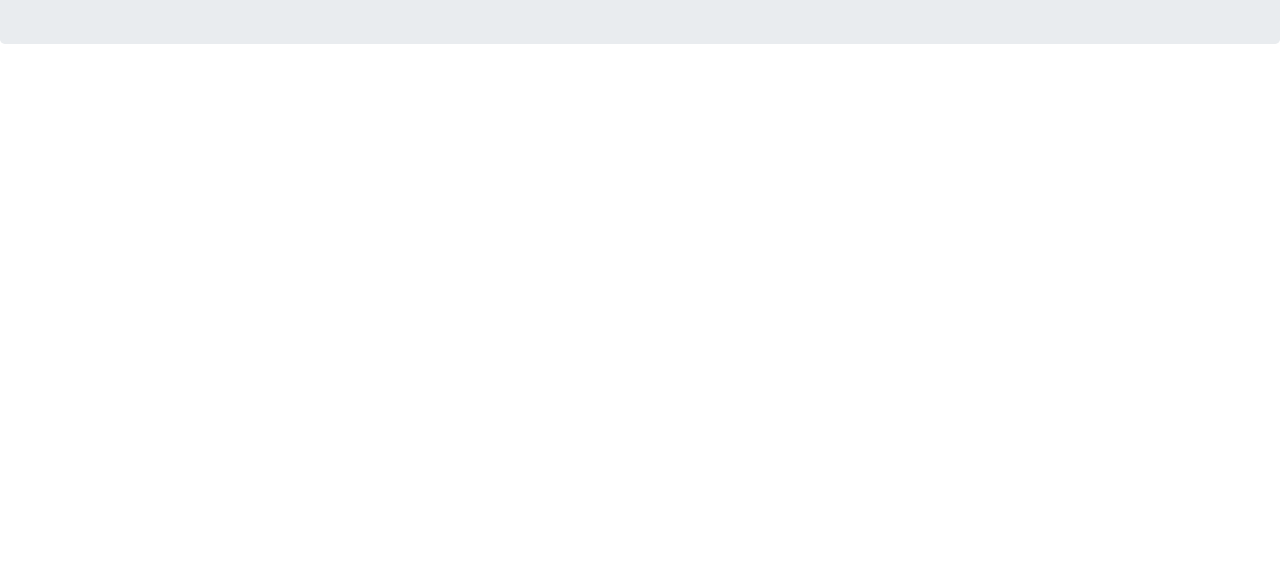
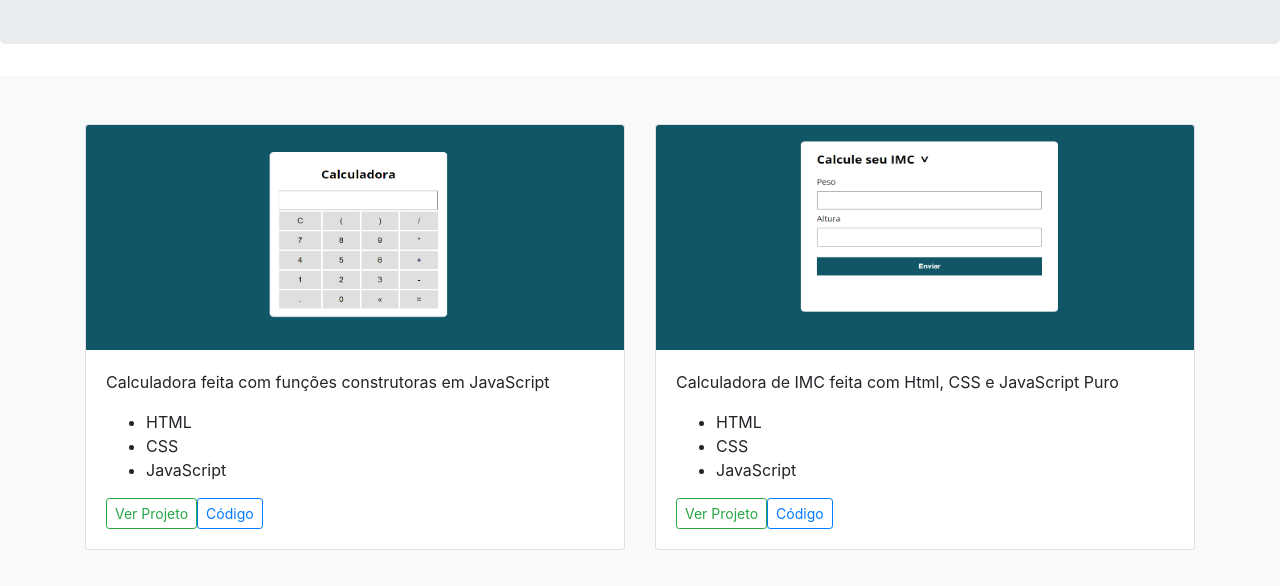
Before and after one commit to Arthurdso/Site-Portifolio, a plain HTML site: page index.html in a window 1280 px wide. Shown: the part 618-1204 px from the top of the page. Before the commit the page ends 800 px from the top, so only its background shows below. Drawn offline with nearby package versions, Linux system fonts and the light colour scheme.

Commit message:
Criando Section de Protifolio
Add Portifolios

```diff
--- a/index.html
+++ b/index.html
@@ -1,22 +1,32 @@
 <!DOCTYPE html>
 <html lang="pt-BR">
+
 <head>
     <meta charset="UTF-8">
     <meta http-equiv="X-UA-Compatible" content="IE=edge">
     <meta name="viewport" content="width=device-width, initial-scale=1.0">
     <title>Portifólio | Arthur Oliveira</title>
-    <link rel="stylesheet" href="https://maxcdn.bootstrapcdn.com/bootstrap/4.0.0/css/bootstrap.min.css" integrity="sha384-Gn5384xqQ1aoWXA+058RXPxPg6fy4IWvTNh0E263XmFcJlSAwiGgFAW/dAiS6JXm" crossorigin="anonymous">
-    <script src="https://maxcdn.bootstrapcdn.com/bootstrap/4.0.0/js/bootstrap.min.js" integrity="sha384-JZR6Spejh4U02d8jOt6vLEHfe/JQGiRRSQQxSfFWpi1MquVdAyjUar5+76PVCmYl" crossorigin="anonymous"></script>
-    <script src="https://code.jquery.com/jquery-3.2.1.slim.min.js" integrity="sha384-KJ3o2DKtIkvYIK3UENzmM7KCkRr/rE9/Qpg6aAZGJwFDMVNA/GpGFF93hXpG5KkN" crossorigin="anonymous"></script>
-    <script src="https://cdnjs.cloudflare.com/ajax/libs/popper.js/1.12.9/umd/popper.min.js" integrity="sha384-ApNbgh9B+Y1QKtv3Rn7W3mgPxhU9K/ScQsAP7hUibX39j7fakFPskvXusvfa0b4Q" crossorigin="anonymous"></script>
+    <link rel="stylesheet" href="https://maxcdn.bootstrapcdn.com/bootstrap/4.0.0/css/bootstrap.min.css"
+        integrity="sha384-Gn5384xqQ1aoWXA+058RXPxPg6fy4IWvTNh0E263XmFcJlSAwiGgFAW/dAiS6JXm" crossorigin="anonymous">
+    <script src="https://maxcdn.bootstrapcdn.com/bootstrap/4.0.0/js/bootstrap.min.js"
+        integrity="sha384-JZR6Spejh4U02d8jOt6vLEHfe/JQGiRRSQQxSfFWpi1MquVdAyjUar5+76PVCmYl"
+        crossorigin="anonymous"></script>
+    <script src="https://code.jquery.com/jquery-3.2.1.slim.min.js"
+        integrity="sha384-KJ3o2DKtIkvYIK3UENzmM7KCkRr/rE9/Qpg6aAZGJwFDMVNA/GpGFF93hXpG5KkN"
+        crossorigin="anonymous"></script>
+    <script src="https://cdnjs.cloudflare.com/ajax/libs/popper.js/1.12.9/umd/popper.min.js"
+        integrity="sha384-ApNbgh9B+Y1QKtv3Rn7W3mgPxhU9K/ScQsAP7hUibX39j7fakFPskvXusvfa0b4Q"
+        crossorigin="anonymous"></script>
     <script src="https://kit.fontawesome.com/9c1373e1bf.js" crossorigin="anonymous"></script>
     <link rel="stylesheet" href="assets/css/style.css">
 </head>
+
 <body>
     <nav class="navbar navbar-expand-lg navbar-light bg-light">
         <a class="navbar-brand" href="#">Arthur Oliveira</a>
-        <button class="navbar-toggler" type="button" data-toggle="collapse" data-target="#navbarSupportedContent" aria-controls="navbarSupportedContent" aria-expanded="false" aria-label="Toggle navigation">
-        <span class="navbar-toggler-icon"></span>
+        <button class="navbar-toggler" type="button" data-toggle="collapse" data-target="#navbarSupportedContent"
+            aria-controls="navbarSupportedContent" aria-expanded="false" aria-label="Toggle navigation">
+            <span class="navbar-toggler-icon"></span>
         </button>
 
         <div class="collapse navbar-collapse" id="navbarSupportedContent">
@@ -40,14 +50,75 @@
         <div class="container">
             <img class="foto-perfil" src="assets/img/perfil.jpeg" alt="">
             <h1 class="jumbotron-heading">Arthur da Silva Oliveira</h1>
-            <p class="lead text-muted">Estou me especializando e fazendo cursos por conta própria através de plataformas online. Tenho como objetivo adquirir cada vez mais
-                experiência e conhecimento para ingressar-me no mercado de trabalho. Ando estudando JavaScript e ReactJS, Possuo conhecimentos em tecnologias Front end e Back end</p>
+            <p class="lead text-muted">Estou me especializando e fazendo cursos por conta própria através de plataformas
+                online. Tenho como objetivo adquirir cada vez mais
+                experiência e conhecimento para ingressar-me no mercado de trabalho. Ando estudando JavaScript e
+                ReactJS, Possuo conhecimentos em tecnologias Front end e Back end</p>
             <p>
-            <a href="#" class="btn btn-dark my-2">Contato</a>
+                <a href="#" class="btn btn-dark my-2">Contato</a>
             </p>
             <a href="https://www.linkedin.com/in/arthurdso/" target="_blank"><i class="fab fa-linkedin"></i></a>
             <a href="https://github.com/Arthurdso" target="_blank"><i class="fab fa-github"></i></a>
         </div>
     </section>
+    <div class="album py-5 bg-light">
+        <div class="container">
+            <div class="row">
+                <div class="col-md-6">
+                    <div class="card mb-4 shadow-sm">
+                        <img class="card-img-top"
+                            data-src="holder.js/100px225?theme=thumb&amp;bg=55595c&amp;fg=eceeef&amp;text=Thumbnail"
+                            alt="Thumbnail [100%x225]" style="height: 225px; width: 100%; display: block;"
+                            src="assets/img/Calculadora.png" data-holder-rendered="true">
+                        <div class="card-body">
+                            <p class="card-text">Calculadora feita com funções construtoras em JavaScript</p>
+                            <ul>
+                                <li>HTML</li>
+                                <li>CSS</li>
+                                <li>JavaScript</li>
+                            </ul>
+                            <div class="d-flex justify-content-between align-items-center">
+                                <div class="btn-group">
+                                    <a href="https://arthurdso.github.io/Portifolio-Calculadora/"
+                                        target="_blank"><button type="button"
+                                            class="btn btn-sm btn-outline-success">Ver Projeto</button></a>
+                                    <a href="https://github.com/Arthurdso/Portifolio-Calculadora"
+                                        target="_blank"><button type="button"
+                                            class="btn btn-sm btn-outline-primary">Código</button></a>
+                                </div>
+                            </div>
+                        </div>
+                    </div>
+                </div>
+                <div class="col-md-6">
+                    <div class="card mb-4 shadow-sm">
+                        <img class="card-img-top"
+                            data-src="holder.js/100px225?theme=thumb&amp;bg=55595c&amp;fg=eceeef&amp;text=Thumbnail"
+                            alt="Thumbnail [100%x225]" style="height: 225px; width: 100%; display: block;"
+                            src="assets/img/Calculadora-imc.png" data-holder-rendered="true">
+                        <div class="card-body">
+                            <p class="card-text">Calculadora de IMC feita com Html, CSS e JavaScript Puro</p>
+                            <ul>
+                                <li>HTML</li>
+                                <li>CSS</li>
+                                <li>JavaScript</li>
+                            </ul>
+                            <div class="d-flex justify-content-between align-items-center">
+                                <div class="btn-group">
+                                    <a href="https://arthurdso.github.io/Portifolio-Calculadora-IMC/"
+                                        target="_blank"><button type="button"
+                                            class="btn btn-sm btn-outline-success">Ver Projeto</button></a>
+                                    <a href="https://github.com/Arthurdso/Portifolio-Calculadora-IMC"
+                                        target="_blank"><button type="button"
+                                            class="btn btn-sm btn-outline-primary">Código</button></a>
+                                </div>
+                            </div>
+                        </div>
+                    </div>
+                </div>
+            </div>
+        </div>
+    </div>
 </body>
+
 </html>
```
Also changed, not shown: assets/img/Calculadora-imc.png (added), assets/img/Calculadora.png (added).
